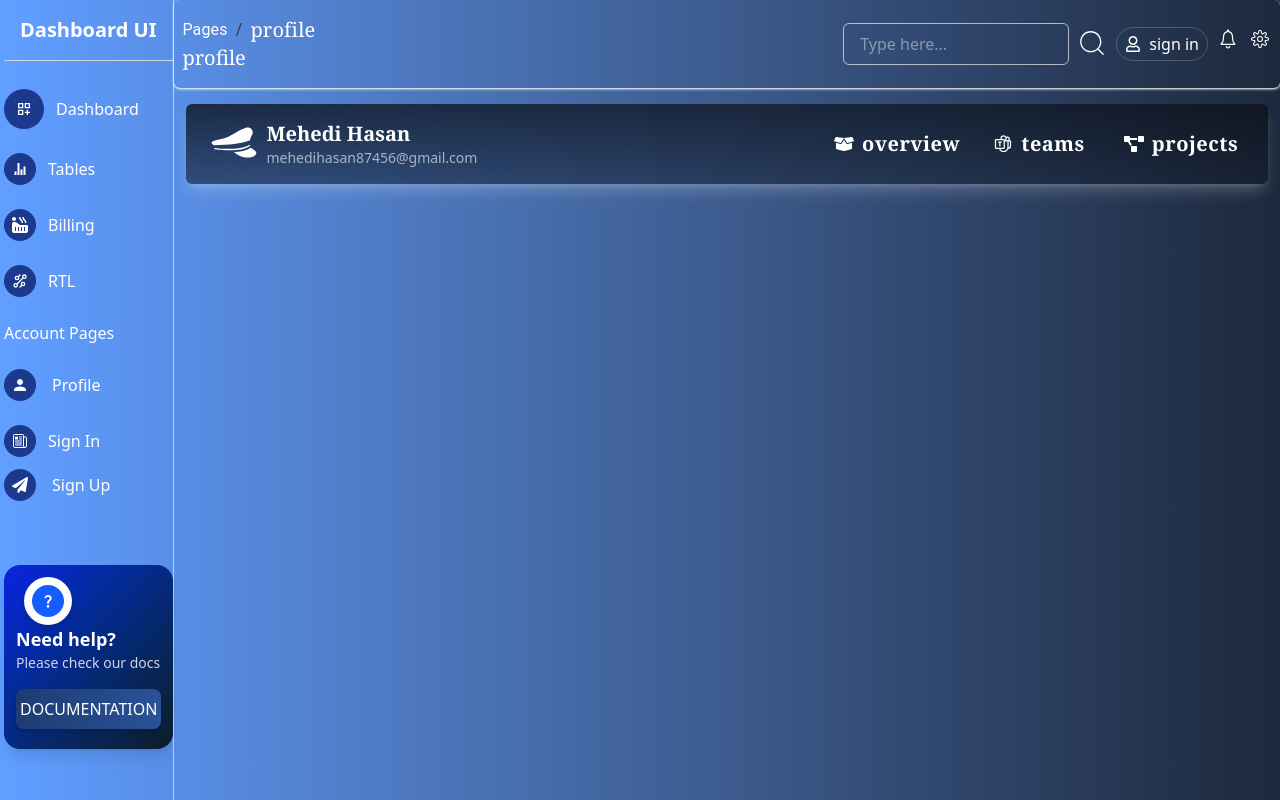
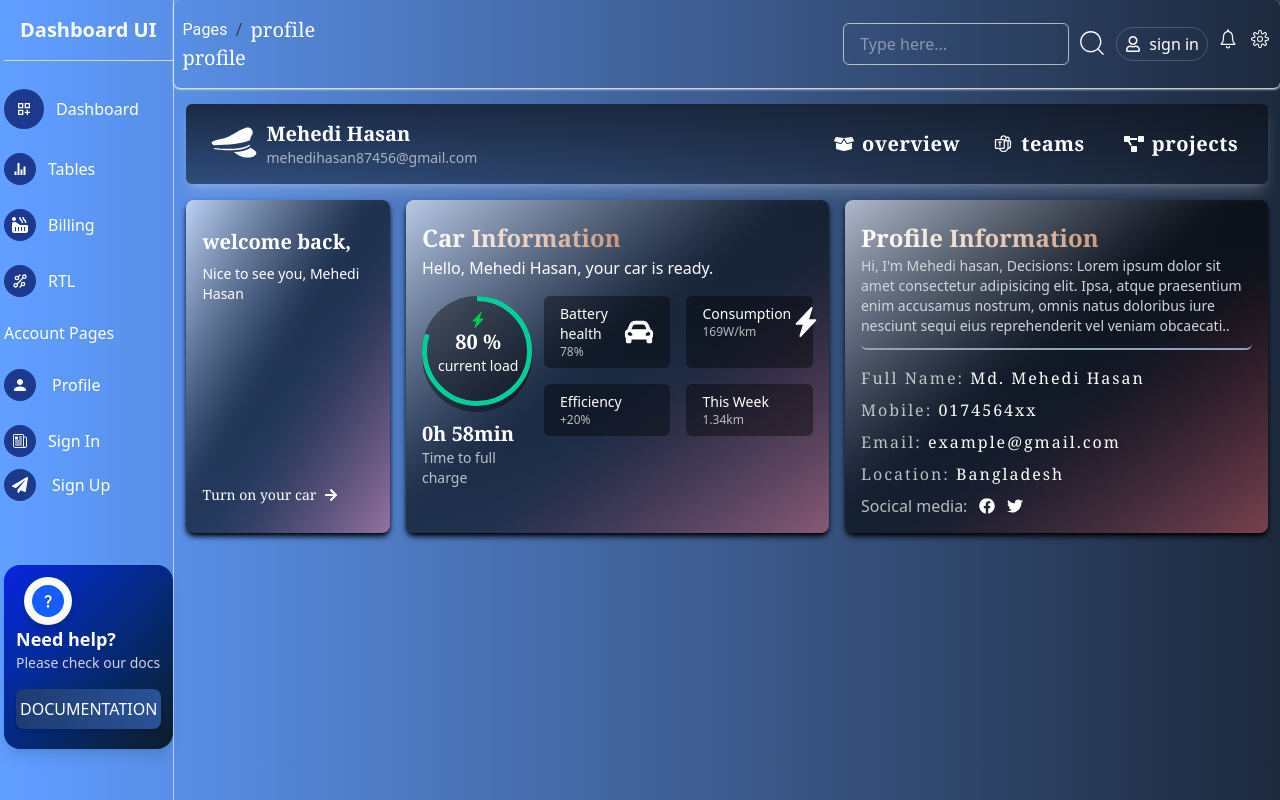
Before and after one commit to mehediweb01/Admin-Vision-Dashboard, a React (Vite) app: page /profile in a window 1280 px wide. Built offline with nearby package versions, Linux system fonts and the light colour scheme.

Commit message:
welcome , car & profile information card complete

```diff
--- /dev/null
+++ b/src/components/profile/CarInformation.jsx
@@ -0,0 +1,83 @@
+import React from "react";
+import { FaCarAlt } from "react-icons/fa";
+import { BsFillLightningChargeFill } from "react-icons/bs";
+import { CircularProgress } from "@mui/material";
+const CarInformation = () => {
+  const details = [
+    {
+      title: "Battery health",
+      description: "78%",
+      icon: <FaCarAlt className="text-white" size={30} />,
+    },
+    {
+      title: "Consumption",
+      description: "169W/km",
+      icon: <BsFillLightningChargeFill className="text-white" size={30} />,
+    },
+    {
+      title: "Efficiency",
+      description: "+20%",
+    },
+    {
+      title: "This Week",
+      description: "1.34km",
+    },
+  ];
+  return (
+    <div className="h-full px-4 py-7 bg-gradient-to-br from-white/60 via-black/60 to-red-400/40 rounded-lg shadow-md shadow-black flex flex-col justify-start items-start gap-4">
+      <div>
+        <h1 className="font-bold font-serif text-2xl leading-5 text-transparent bg-clip-text bg-gradient-to-r from-white to-orange-500/60">
+          Car Information
+        </h1>
+        <p className="text-base font-medium text-white mt-2">
+          Hello, Mehedi Hasan, your car is ready.
+        </p>
+      </div>
+      <div className="flex sm:flex-row flex-col justify-between items-start gap-3">
+        <div>
+          <div className="space-y-2">
+            <div className="relative bg-black/40 rounded-full">
+              <CircularProgress
+                variant="determinate"
+                value={80}
+                size={110}
+                thickness={2}
+                sx={{ color: "#05CD99" }}
+              />
+              <div className="absolute top-4 left-4 text-center flex flex-col justify-center items-center">
+                <BsFillLightningChargeFill className="text-green-500 size-4" />
+                <p className="font-bold font-serif text-xl text-white">
+                  {80} %
+                </p>
+                <p className="font-medium text-sm text-white">current load</p>
+              </div>
+            </div>
+            <div>
+              <h1 className="font-bold text-xl font-serif text-white">
+                0h 58min
+              </h1>
+              <p className="text-sm text-white/70">Time to full charge</p>
+            </div>
+          </div>
+        </div>
+        <div className="grid grid-cols-1 lg:grid-cols-2 gap-4">
+          {details.map((detail, index) => (
+            <div key={index} className="bg-black/40 rounded-md px-4 py-2">
+              <div className="flex justify-start items-center">
+                <div>
+                  <h1 className="font-medium text-sm text-white">
+                    {detail.title}
+                  </h1>
+                  <p className="text-xs text-white/70">{detail.description}</p>
+                </div>
+                <div>{detail.icon}</div>
+              </div>
+            </div>
+          ))}
+        </div>
+      </div>
+    </div>
+  );
+};
+
+export default CarInformation;
--- /dev/null
+++ b/src/components/profile/ProfileInformation.jsx
@@ -0,0 +1,44 @@
+import React from "react";
+import { FaFacebook, FaTwitter } from "react-icons/fa";
+
+const ProfileInformation = () => {
+  return (
+    <div className="h-full px-4 py-7 bg-gradient-to-br from-white/60 via-black/60 to-red-400/40 rounded-lg text-white shadow-md shadow-black">
+      <div className="border-b-2 border-slate-400 rounded-md pb-3">
+        <h1 className="font-bold font-serif text-2xl leading-5 text-transparent bg-clip-text bg-gradient-to-r from-white to-orange-500/60">
+          Profile Information
+        </h1>
+        <p className="text-gray-300 text-sm mt-2">
+          Hi, I'm Mehedi hasan, Decisions: Lorem ipsum dolor sit amet
+          consectetur adipisicing elit. Ipsa, atque praesentium enim accusamus
+          nostrum, omnis natus doloribus iure nesciunt sequi eius reprehenderit
+          vel veniam obcaecati..
+        </p>
+      </div>
+      <div className="space-y-2 mt-4">
+        <p className="text-white text-base font-serif font-medium tracking-[2px]">
+          <span className="text-white/70"> Full Name: </span> Md. Mehedi Hasan
+        </p>
+        <p className="text-white text-base font-serif font-medium tracking-[2px]">
+          <span className="text-white/70">Mobile: </span> 0174564xx
+        </p>
+        <p className="text-white text-base font-serif font-medium tracking-[2px]">
+          <span className="text-white/70">Email: </span>
+          example@gmail.com
+        </p>
+        <p className="text-white text-base font-serif font-medium tracking-[2px]">
+          <span className="text-white/70">Location: </span> Bangladesh
+        </p>
+        <p className="flex gap-3">
+          <span className="text-white/70">Socical media: </span>
+          <span className="flex items-center gap-3">
+            <FaFacebook className="text-white size-4" />
+            <FaTwitter className="text-white size-4" />
+          </span>
+        </p>
+      </div>
+    </div>
+  );
+};
+
+export default ProfileInformation;
--- /dev/null
+++ b/src/components/profile/ProfileWelcome.jsx
@@ -0,0 +1,24 @@
+import React from "react";
+import { FaArrowRight } from "react-icons/fa";
+const ProfileWelcome = () => {
+  return (
+    <div className="flex flex-col justify-between items-stretch gap-2 h-full px-4 py-7 bg-gradient-to-br from-white/60 via-black/60 to-red-400/40 rounded-lg text-white shadow-md shadow-black">
+      <div className="space-y-2">
+        <h2 className="text-xl font-bold font-serif">welcome back,</h2>
+        <p className="font-thin text-sm leading-[140%]">
+          Nice to see you, Mehedi Hasan
+        </p>
+      </div>
+      <div>
+        <p className="flex gap-2 items-center font-serif text-sm font-medium cursor-pointer hover:text-white/60">
+          Turn on your car
+          <span>
+            <FaArrowRight />
+          </span>
+        </p>
+      </div>
+    </div>
+  );
+};
+
+export default ProfileWelcome;
--- a/src/pages/Profile.jsx
+++ b/src/pages/Profile.jsx
@@ -2,6 +2,9 @@ import React from "react";
 import Navbar from "../components/shared/Navbar";
 import SideSection from "../components/shared/Sidebar/SideSection";
 import ProfileHeader from "../components/profile/ProfileHeader";
+import ProfileWelcome from "../components/profile/ProfileWelcome";
+import CarInformation from "../components/profile/CarInformation";
+import ProfileInformation from "../components/profile/ProfileInformation";
 
 const Profile = () => {
   return (
@@ -15,6 +18,17 @@ const Profile = () => {
           <div>
             <ProfileHeader />
           </div>
+          <div className="grid grid-cols-2 sm:grid-cols-4 lg:grid-cols-5  gap-4 mt-4">
+            <div className="lg:h-[333px] h-full md:col-span-1 col-span-2">
+              <ProfileWelcome />
+            </div>
+            <div className="col-span-2 sm:col-span-2 md:col-span-2 lg:h-[333px] h-full">
+              <CarInformation />
+            </div>
+            <div className="col-span-2 sm:col-span-2 md:col-span-2 lg:h-[333px] h-full ">
+              <ProfileInformation />
+            </div>
+          </div>
         </div>
       </div>
     </div>
```
